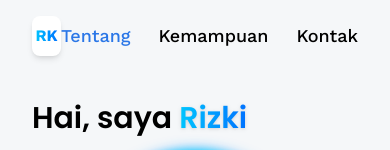
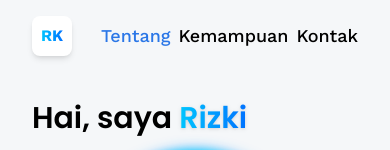
Before and after one commit to rizkikosasih/portfolio, a React (Vite) app: page /tentang in a window 390 px wide. Shown: the top 150 px of the page. Built offline with nearby package versions, Linux system fonts and the light colour scheme.

Commit message:
navbar space

```diff
--- a/src/components/Navbar.jsx
+++ b/src/components/Navbar.jsx
@@ -15,7 +15,7 @@ const Navbar = () => {
         <p className="blue-gradient_text">RK</p>
       </NavLink>
 
-      <nav className="flex text-lg gap-7 font-medium">
+      <nav className="flex text-lg gap-2 md:gap-7 font-medium">
         {listMenu.map((v, i) => {
           if (i > 0) {
             return (
```
